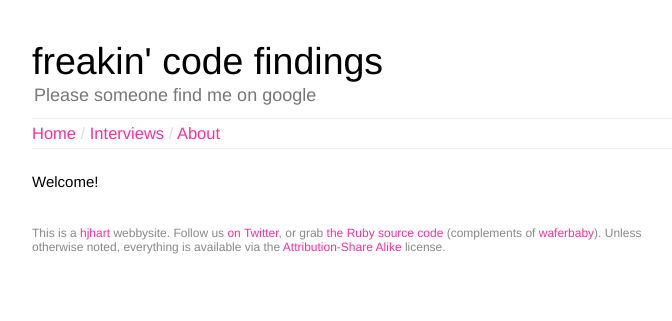
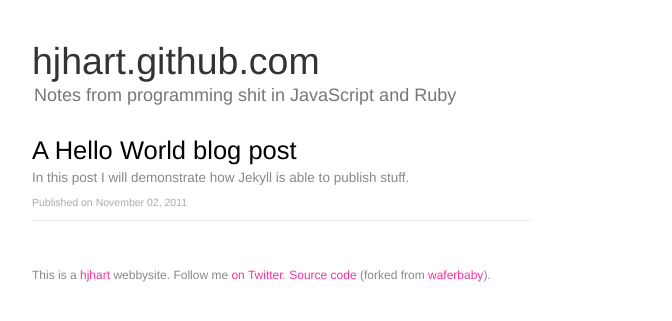
Before and after one commit to hjhart/hjhart.blog, a Jekyll site: the page built from index.html, in a window 1280 px wide. Shown: the top 321 px of the page, without its empty margins (277-949 px from the left). Built offline with Jekyll 4.4.1, drawn with Linux system fonts in a browser that asks for light colours.

Commit message:
Re-arranging of elements. Getting rid of unnecessary features.

```diff
--- a/_layouts/default.html
+++ b/_layouts/default.html
@@ -8,21 +8,14 @@
 	</head>
 	<body>
 		<header>
-			<h1>freakin' code findings</h1>
-			<p id="tagline">Please someone find me on google</p>
+			<h1><a href="/" title="back to the home land.">hjhart.github.com</a></h1>
+			<p id="tagline">Notes from programming shit in JavaScript and Ruby</p>
 		</header>
-		<nav>
-			<ul>
-				<li><a href="/" title="The most recent posts.">Home</a></li>
-				<li><a href="/posts/" title="All the other posts.">Interviews</a></li>
-				<li><a href="/about/" title="A little more info about the site.">About</a></li>
-			</ul>
-		</nav>
 		<section id="contents">
 		{{content}}
 		</section>
 		<footer>
-			<p>This is a <a href="http://www.hjhart.com" title="Some website.">hjhart</a> webbysite. Follow us <a href="http://twitter.com/hjhart/" title="Our Twitter account.">on Twitter</a>, or grab <a href="http://github.com/hjhart/hjhart.github.com/" title="The source code for this site.">the Ruby source code</a> (complements of <a href="http://github.com/waferbaby/usesthis/" title="The source code for this site.">waferbaby</a>). Unless otherwise noted, everything is available via the <a href="http://creativecommons.org/licenses/by-sa/2.5/au/" title="A Creative Commons license.">Attribution-Share Alike</a> license.</p>
+			<p>This is a <a href="http://www.hjhart.com" title="Some website.">hjhart</a> webbysite. Follow me <a href="http://twitter.com/hjhart/" title="Our Twitter account.">on Twitter</a>. <a href="http://github.com/hjhart/hjhart.github.com/" title="The source code for this site.">Source code</a> (forked from <a href="http://github.com/waferbaby/usesthis/" title="The source code for this site.">waferbaby</a>).
 	  	</footer>
 	</body>
 </html>
--- /dev/null
+++ b/_posts/2011-11-02-hello-world-post.markdown
@@ -0,0 +1,13 @@
+---
+layout: post
+title: "A Hello World blog post"
+summary: "In this post I will demonstrate how Jekyll is able to publish stuff."
+---
+
+### Alright, first time here we go.
+
+	require 'something'
+	$jQuery_obj = $('a.selector')
+
+
+And then we've got this right here. I thing having github gists will work out better. Don't you?
--- a/index.html
+++ b/index.html
@@ -1,6 +1,15 @@
 ---
 layout: default
-title: hjhart.dyndns.org
+title: hjhart.github.com
 ---
-
-Welcome!
+<ul id='interviews'>
+{% for post in site.posts limit:10 %}
+	<li>
+		<a href='{{post.url}}' title='View an interview with {{post.title}}.'>
+			<h2 class='title'>{{post.title}}</h2>
+		</a>
+		<p class='summary'>{{post.summary}}</p>
+		<time datetime='{{post.date | date: "%Y-%m-%d"}}'>{{post.date | date: "%B %d, %Y"}}</time>
+	</li>
+{% endfor %}
+</ul>
```
Also changed, not shown: _layouts/post.html (added, +12 -0 lines), images/mugshot.png (added).
